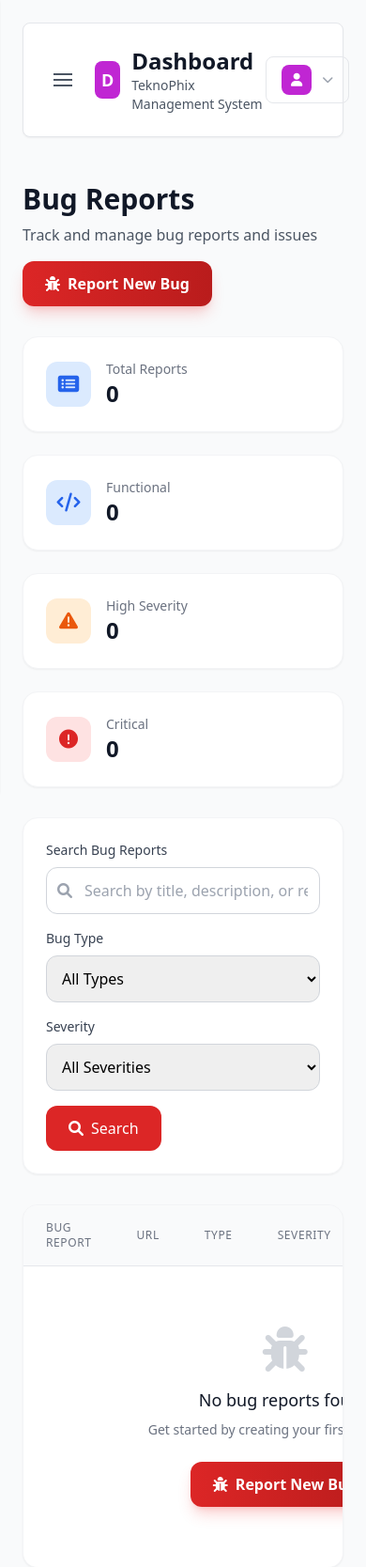
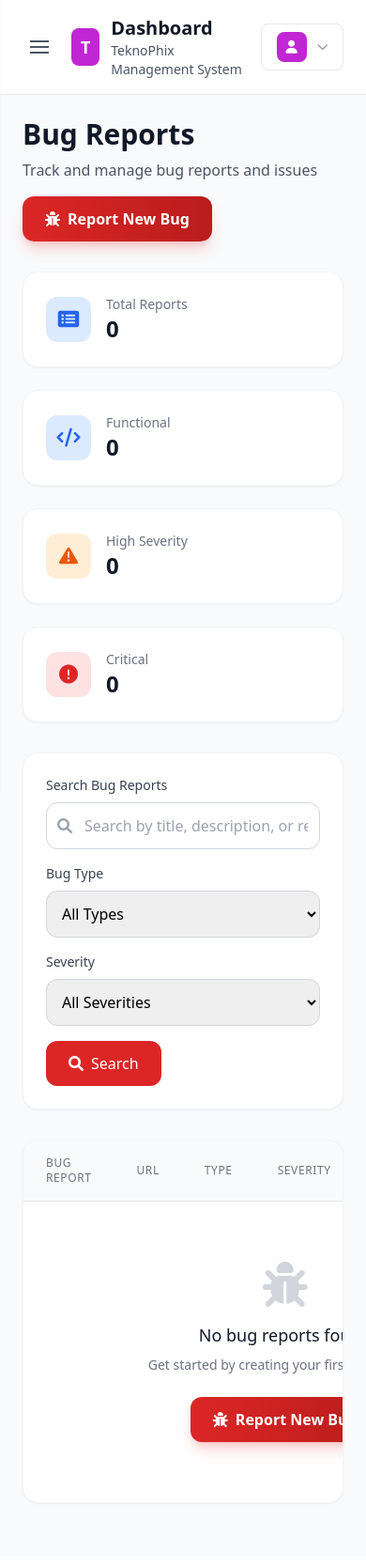
Before and after one commit to w38g0ru/tech-fix-center, a CodeIgniter 4 app: the page made by app/Views/bug_reports/index.php in a window 390 px wide. Shown: the top 1668 px of the page at 94% size. After the commit the page ends 1601 px from the top, so only its background shows below. Run offline with PHP 8.4 and a stand-in for CodeIgniter, Linux system fonts and the light colour scheme; the template is opened without the code that fills it, so the values that code supplies are empty; some libraries are stand-ins or nearby versions.

Commit message:
Create professional seamless header layout with no margins
PROFESSIONAL HEADER DESIGN:

1. SEAMLESS INTEGRATION:
   ✅ Removed rounded corners and margins from header
   ✅ Header now spans full width edge-to-edge
   ✅ Clean border-bottom instead of shadow/border combo
   ✅ Sticky positioning for professional app feel

2. CONSISTENT LAYOUT STRUCTURE:
   ✅ Header: bg-white with border-b border-gray-200
   ✅ Content: Proper p-6 padding for consistent spacing
   ✅ No card-style header - integrated into layout
   ✅ Professional sticky header behavior

3. IMPROVED VISUAL HIERARCHY:
   ✅ Clean separation between header and content
   ✅ Consistent padding and spacing throughout
   ✅ Professional app-like appearance
   ✅ Better visual flow and organization

4. RESPONSIVE DESIGN:
   ✅ Mobile menu button properly positioned
   ✅ Header content scales appropriately
   ✅ Consistent spacing across all screen sizes
   ✅ Professional mobile experience

5. DESIGN CONSISTENCY:
   ✅ Matches professional admin panel standards
   ✅ Clean, uncluttered header design
   ✅ Proper z-index for sticky behavior
   ✅ Seamless integration with sidebar

The header now looks professional and integrated, similar to modern admin panels and professional web applications, with no unnecessary margins or card styling.

```diff
--- a/app/Views/layouts/dashboard_simple.php
+++ b/app/Views/layouts/dashboard_simple.php
@@ -61,8 +61,8 @@ $pageTitle = $title ?? 'Dashboard';
         <!-- Main Content -->
         <div class="flex-1 lg:ml-64 min-h-screen w-full bg-gray-50">
             <!-- Header -->
-            <div class="bg-white rounded-lg shadow-sm border border-gray-200 m-6 p-6">
-                <div class="flex items-center justify-between">
+            <div class="bg-white border-b border-gray-200 sticky top-0 z-30">
+                <div class="px-6 py-4 flex items-center justify-between">
                     <!-- Left Section: Menu + Title -->
                     <div class="flex items-center space-x-4">
                         <!-- Mobile Menu Button -->
@@ -77,10 +77,10 @@ $pageTitle = $title ?? 'Dashboard';
                         <!-- Page Title -->
                         <div class="flex items-center space-x-3">
                             <div class="w-10 h-10 bg-fuchsia-600 rounded-lg flex items-center justify-center">
-                                <span class="text-white font-bold text-lg">D</span>
+                                <span class="text-white font-bold text-lg">T</span>
                             </div>
                             <div>
-                                <h2 class="text-2xl font-semibold text-gray-900">
+                                <h2 class="text-xl font-semibold text-gray-900">
                                     <?= isset($title) ? $title : 'Dashboard' ?>
                                 </h2>
                                 <p class="text-sm text-gray-600">TeknoPhix Management System</p>
@@ -142,9 +142,7 @@ $pageTitle = $title ?? 'Dashboard';
 
             <!-- Content -->
             <div class="p-6">
-                <div class="mx-auto">
-                    <?= $this->renderSection('content') ?>
-                </div>
+                <?= $this->renderSection('content') ?>
             </div>
         </div>
     </div>
```
